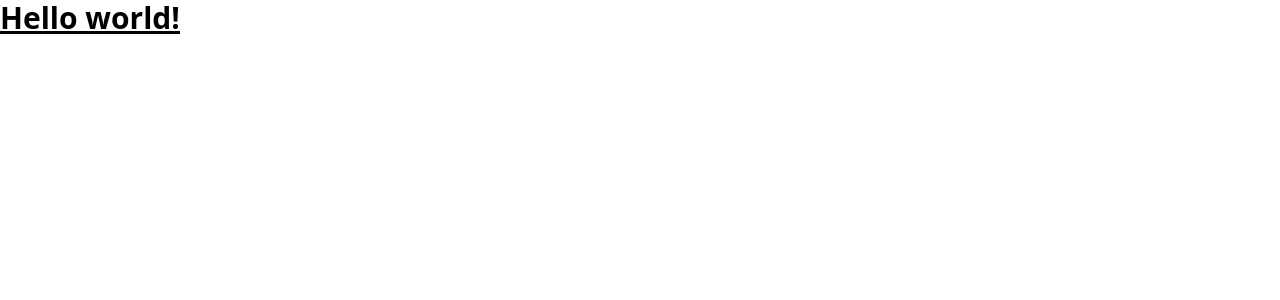
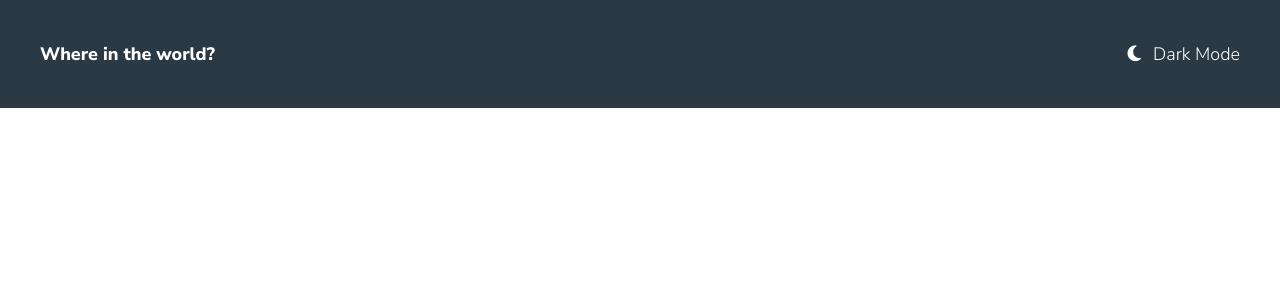
Before and after one commit to mateusmenesesDev/countryChallenge, a React (Vite) app: page / in a window 1280 px wide. Shown: the top 300 px of the page. Built offline with nearby package versions, Linux system fonts and the light colour scheme.

Commit message:
Finalizando componente Header

```diff
--- a/index.html
+++ b/index.html
@@ -4,6 +4,10 @@
     <meta charset="UTF-8" />
     <meta name="viewport" content="width=device-width, initial-scale=1.0" />
     <title>Country API</title>
+    <link rel="preconnect" href="https://fonts.googleapis.com">
+    <link rel="preconnect" href="https://fonts.gstatic.com" crossorigin>
+    <link href="https://fonts.googleapis.com/css2?family=Nunito+Sans:wght@300;600;800&display=swap" rel="stylesheet">
+    <script src="https://kit.fontawesome.com/2687240594.js" crossorigin="anonymous"></script>
   </head>
   <body>
     <div id="root"></div>
--- a/src/App.tsx
+++ b/src/App.tsx
@@ -1,9 +1,40 @@
+import { Header } from "./components/Header";
+import { useState } from "react";
+
 function App() {
+  const themes = [
+    {
+      bg: "bg-dark",
+      elements: "bg-dark-elements",
+      text: "text-dark-text",
+      input: "",
+      themeIcon: "fa-solid fa-moon",
+    },
+
+    {
+      bg: "bg-light",
+      elements: "bg-light-elements",
+      text: "text-light-text",
+      input: "bg-light-input",
+      themeIcon: "fa-regular fa-moon",
+    },
+  ];
+  // console.log(themes[0] === themes[1])
+  const [theme, setTheme] = useState(themes[0]);
+  function changeTheme() {
+    if (theme.bg === themes[1].bg) {
+      setTheme(themes[0]);
+    } else {
+      setTheme(themes[1]);
+    }
+  }
+
   return (
-    <h1 className="text-3xl font-bold underline">
-      Hello world!
-    </h1>
-  )
+    <div className={`${theme.bg} ${theme.text}`}>
+      <Header changeTheme={changeTheme} themeIcon={theme.themeIcon} themeElementBg={theme.elements}/>
+
+    </div>
+  );
 }
 
-export default App
+export default App;
--- /dev/null
+++ b/src/components/Header/index.tsx
@@ -0,0 +1,18 @@
+interface props {
+  changeTheme: () => void,
+  themeIcon: string,
+  themeElementBg: string,
+}
+
+export function Header({ changeTheme, themeIcon, themeElementBg }: props) {
+  console.log(themeElementBg)
+  return (
+    <header className={`flex px-4 py-10 justify-between items-center text-sm md:text-lg md:px-10 ${themeElementBg}`}>
+      <h1 className="font-bold">Where in the world?</h1>
+      <div className="flex items-center gap-3">
+        <i className={themeIcon} onClick={changeTheme}></i>
+        <p onClick={changeTheme}>Dark Mode</p>
+      </div>
+    </header>
+  );
+}
--- a/src/index.css
+++ b/src/index.css
@@ -5,4 +5,6 @@
 * {
   margin: 0;
   padding: 0;
+  font-family: 'Nunito Sans', sans-serif;
+  /* background-color: hsl(0, 0%, 98%); */
 }
--- a/src/main.tsx
+++ b/src/main.tsx
@@ -5,6 +5,6 @@ import './index.css'
 
 ReactDOM.createRoot(document.getElementById('root') as HTMLElement).render(
   <React.StrictMode>
-    <App />
+    <App/>
   </React.StrictMode>
 )
--- a/tailwind.config.cjs
+++ b/tailwind.config.cjs
@@ -5,7 +5,17 @@ module.exports = {
     "./src/**/*.{js,ts,jsx,tsx}",
   ],
   theme: {
-    extend: {},
+    extend: {
+      colors: {
+        'dark': 'hsl(207, 26%, 17%)',
+        'dark-elements': 'hsl(209, 23%, 22%)',
+        'dark-text': 'hsl(0, 0%, 100%)',
+        'light': 'hsl(0, 0%, 98%)',
+        'light-elements': 'hsl(0, 0%, 100%)',
+        'light-text': 'hsl(200, 15%, 8%)',
+        'light-input': 'hsl(0, 0%, 52%)',
+      }
+    },
   },
   plugins: [],
 }
```
Also changed, not shown: 1 other file (tests, documents, lock files or other folders).
